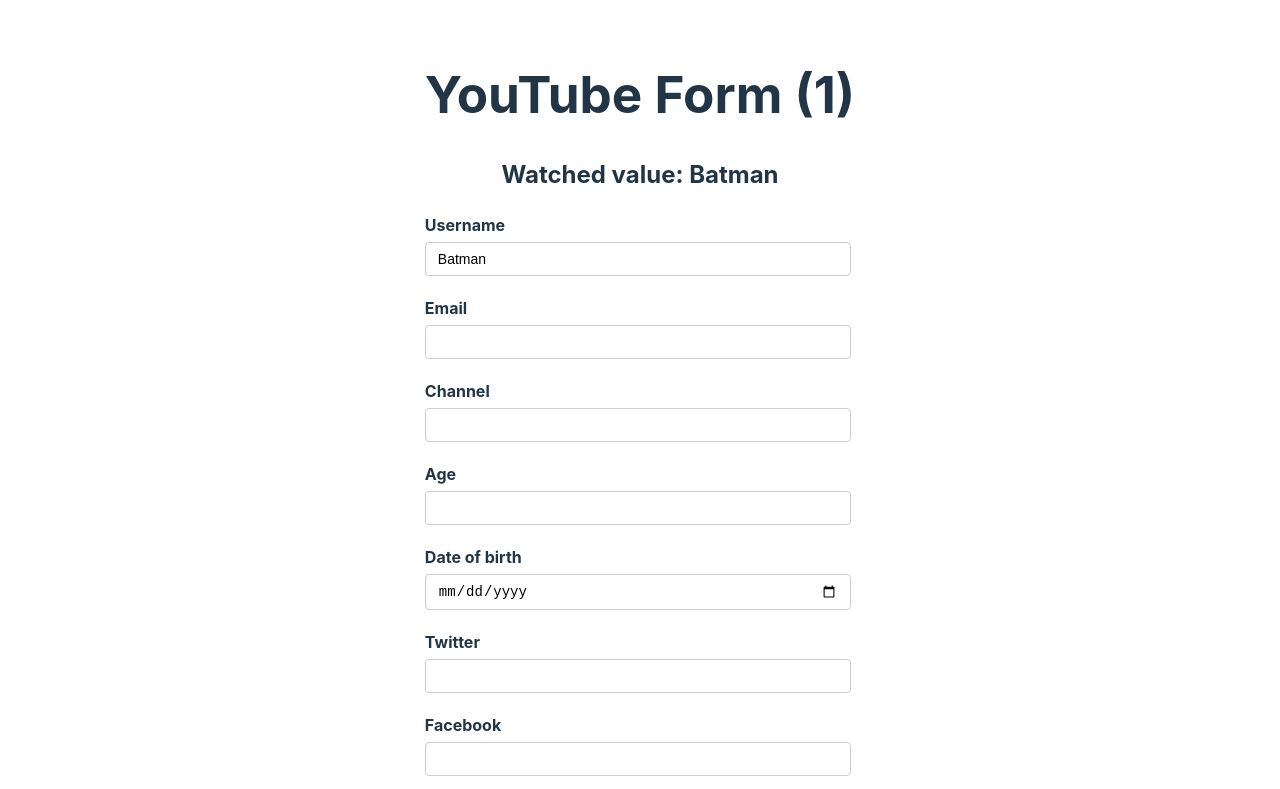
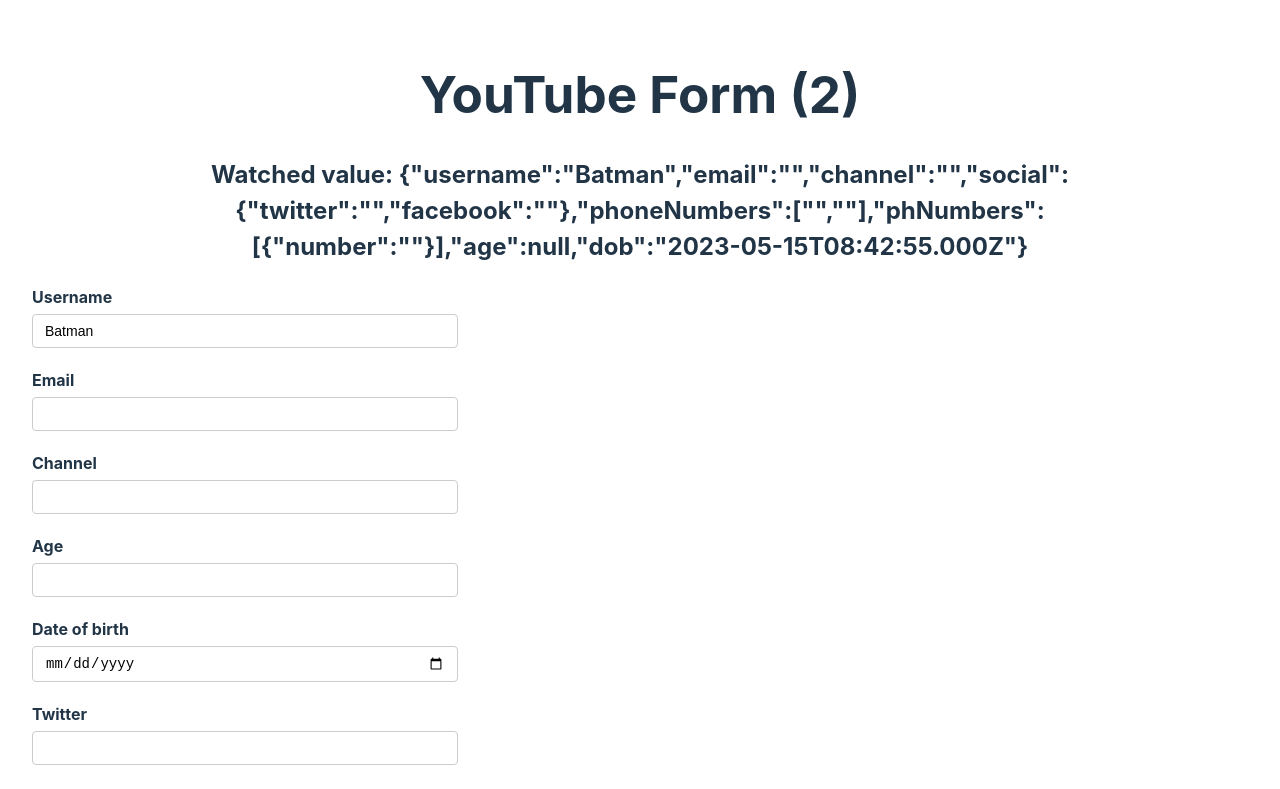
Before and after one commit to d85/react-hook-form-demo, a React (Vite) app: page / in a window 1280 px wide. Shown: the top 789 px of the page. Built offline with nearby package versions, Linux system fonts and the light colour scheme.

Commit message:
watch entire form

```diff
--- a/src/components/YouTubeForm.tsx
+++ b/src/components/YouTubeForm.tsx
@@ -43,7 +43,7 @@
     control
   })
 
-  const watchUsername = watch("username")
+  const watchForm = watch()
 
   const onSubmit = (data: FormValues) => {
     console.log('Form submitted', data)
@@ -53,7 +53,7 @@
   return (
     <div>
       <h1>YouTube Form ({renderCount / 2})</h1>
-      <h2>Watched value: {watchUsername}</h2>
+      <h2>Watched value: {JSON.stringify(watchForm)}</h2>
       <form onSubmit={handleSubmit(onSubmit)} noValidate>
         <div className="form-control">
           <label htmlFor="username">Username</label>
```
